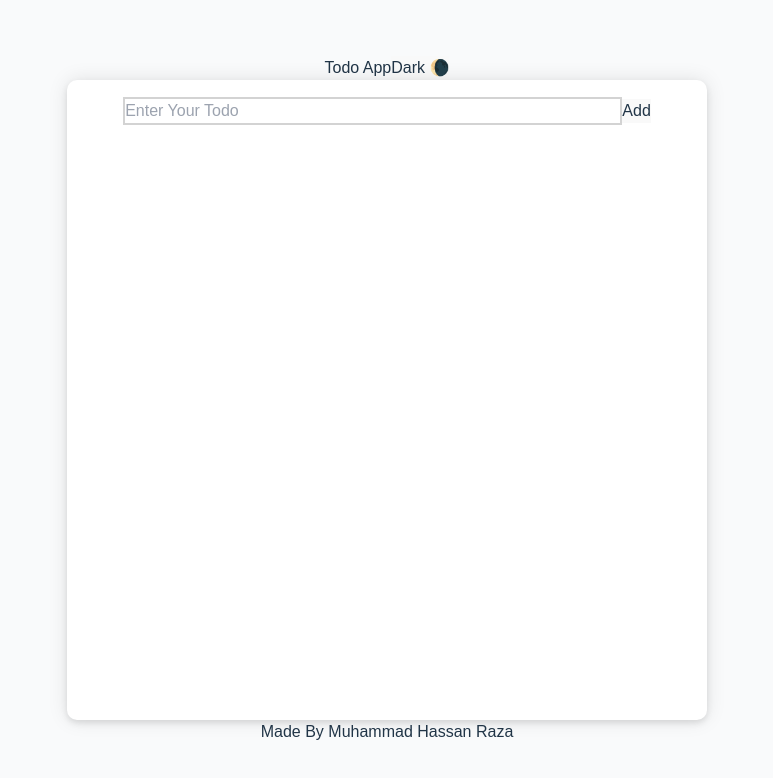
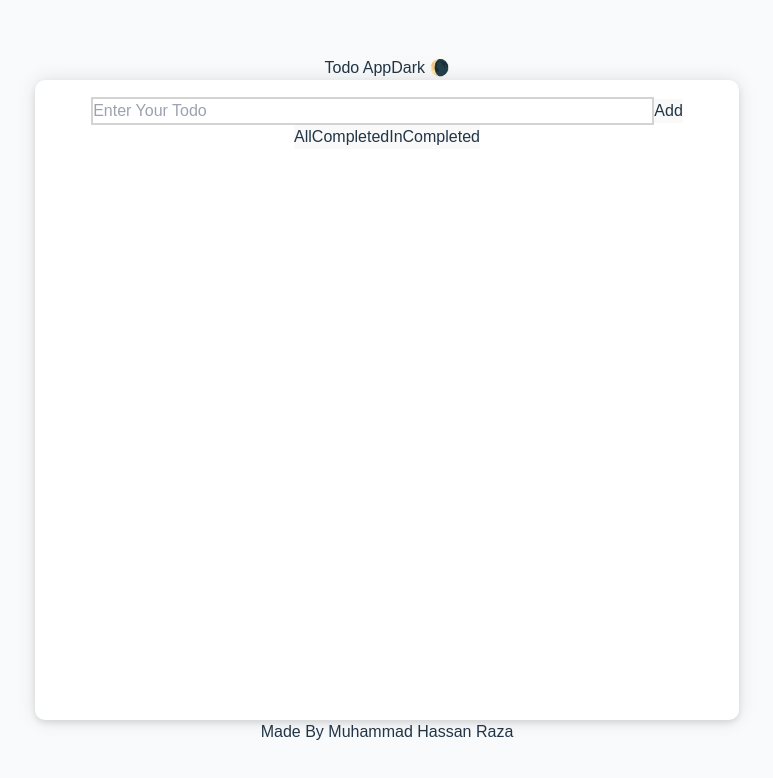
Before and after one commit to MuhammadHassanRaza25/Todo-App-React, a React (Vite) app: page / in a window 1280 px wide. Shown: the top 778 px of the page, without its empty margins (253-1026 px from the left). Built offline with nearby package versions, Linux system fonts and the light colour scheme.

Commit message:
Todo App React

```diff
--- a/src/App.jsx
+++ b/src/App.jsx
@@ -2,6 +2,7 @@ import { useContext, useState } from 'react'
 import './App.css'
 import TodoInput from './components/TodoInput';
 import TodoList from './components/TodoList';
+import FilterButtons from './components/FilterButtons'
 import { ThemeContext } from './context/ThemeContext';
 
 function App() {
@@ -9,11 +10,19 @@ const [todo, setTodo] = useState('')
 const [todos, setTodos] = useState([])
 const [editBtn, setEditBtn] = useState(false)
 
-//using context
+// Using context for light/dark mode
 const {theme, setTheme} = useContext(ThemeContext)
 // console.log(theme);
 
-// add todo function
+// Change body light/dark mode using context
+{theme == "light"
+  ?
+  document.getElementById('root').style.backgroundColor = '#f9fafb'
+  :
+  document.getElementById('root').style.backgroundColor = 'black'
+}
+
+// Add todo function
 let addBtn = ()=>{
   const allTodosarray = [...todos, {
     todo,
@@ -25,16 +34,16 @@ let addBtn = ()=>{
 }
 // summary: new array bangaya or usmy pichle sary todos agaye or hamny 1 or new todo add kardia. or setTodos main push krdia.
 
-// delete todo function  //niche map main se id pas ki h.
+// Delete todo function  //niche map main se id pas ki h.
 let delTodo = (id)=>{
   let del = todos.filter((abc)=> abc.id !== id);
   setTodos([...del])
 }
 
-// edit todo function
+// Edit todo function
 let editTodo = (id)=>{
  let editTodo = todos.find((data)=> data.id === id)   //is se edit pe click karne se todo or uski id mili h.
- setTodo(editTodo.todo)         //get todo value & set to input.
+ setTodo(editTodo.todo)     //get todo value & set to input.
 
  let remainingTodos = todos.filter((data) => data.id !== id);
  setTodos(remainingTodos);
@@ -44,7 +53,8 @@ let editTodo = (id)=>{
   return (
     <>
     {/* Header Start */}
-    {theme == 'light' ?
+    {theme == 'light'
+     ?
       // light theme
       <h1 className='header flex justify-between p-3.5 bg-white border-b-2 text-3xl font-semibold -mt-4 mb-5 w-full'><span>Todo <span className='text-purple-600'>App</span></span>
       <button className='btn text-lg font-semibold border-2 border-purple-600 bg-purple-600 text-white w-24 rounded-lg p-0.5 hover:bg-white hover:text-purple-600'
@@ -72,7 +82,8 @@ let editTodo = (id)=>{
    {/* Header End */}
 
     {/* Todo List Box ⬇ */}
-    {theme == 'light'?
+    {theme == 'light'
+      ?
        // light theme
        <div className='box'>
           <TodoInput
@@ -81,6 +92,8 @@ let editTodo = (id)=>{
           onClick={addBtn}
           showEditBtn={editBtn}
           />
+
+          <FilterButtons/>
 
           {todos.map((data)=>(
            <TodoList
@@ -92,7 +105,7 @@ let editTodo = (id)=>{
           ))}
         </div>
       :
-    //  dark theme
+       // dark theme
         <div className='boxDark'>
           <TodoInput
           value={todo}
@@ -100,6 +113,8 @@ let editTodo = (id)=>{
           onClick={addBtn}
           showEditBtn={editBtn}
           />
+
+          <FilterButtons/>
 
           {todos.map((data)=>(
            <TodoList
--- /dev/null
+++ b/src/components/FilterButtons.jsx
@@ -0,0 +1,12 @@
+
+function FilterButtons(){
+    return(
+      <div className="flex justify-between rounded-xl mb-8">
+        <button className="btn border-2 border-purple-600 font-semibold text-lg bg-purple-600 text-white p-2 w-full rounded-xl hover:bg-white hover:text-purple-600">All</button>
+        <button className="btn border-2 border-purple-600 font-semibold text-lg bg-purple-600 text-white p-2 w-full rounded-xl ml-2 hover:bg-white hover:text-purple-600">Completed</button>
+        <button className="btn border-2 border-purple-600 font-semibold text-lg bg-purple-600 text-white p-2 w-full rounded-xl ml-2 hover:bg-white hover:text-purple-600">InCompleted</button>
+      </div>
+    )
+}
+
+export default FilterButtons;
--- a/src/components/TodoInput.jsx
+++ b/src/components/TodoInput.jsx
@@ -8,20 +8,22 @@ const {theme, setTheme} = useContext(ThemeContext)
 
 return(
     <>
-    {theme == 'light'?
+    {theme == 'light'
+      ?
        // light theme
-    <div className="flex mb-8">
+       <div className="flex mb-6">
          <input className="todoInput font-bold p-2.5 rounded-xl focus:border-purple-600 hover:border-purple-600 focus:placeholder:text-purple-600"
           type="text" value={value} placeholder="Enter Your Todo" onChange={onChange}/>
           <button disabled={value === ''} className="btn border-2 border-purple-600 font-semibold text-xl bg-purple-600 text-white p-2 w-28 rounded-xl ml-2 hover:bg-white hover:text-purple-600" onClick={onClick}>{showEditBtn?"Edit" : "Add"}</button>
        </div>
       :
        // dark theme
-    <div className="flex mb-8">
+       <div className="flex mb-6">
           <input className="todoInput bg-black text-white font-bold p-2.5 rounded-xl focus:border-purple-600 hover:border-purple-600 focus:placeholder:text-purple-600 placeholder:text-gray-300"
            type="text" value={value} placeholder="Enter Your Todo" onChange={onChange}/>
           <button disabled={value === ''} className="btn border-2 border-purple-600 font-semibold text-xl bg-purple-600 text-white p-2 w-28 rounded-xl ml-2 hover:bg-white hover:text-purple-600" onClick={onClick}>{showEditBtn?"Edit" : "Add"}</button>
-    </div>}
+       </div>
+       }
     </>
 )
 }
--- a/src/index.css
+++ b/src/index.css
@@ -38,7 +38,7 @@ body {
 /* light theme box */
 .box{
   height: 80vh;
-  width:50vw;
+  width:55vw;
   background-color: white;
   box-shadow: 0px 0px 20px rgba(0, 0, 0, 0.1), 0px 3px 6px rgba(0, 0, 0, 0.1);
   border-radius: 10px;
@@ -52,12 +52,12 @@ body {
 /* dark theme box */
 .boxDark{
   height: 80vh;
-  width:50vw;
+  width:55vw;
   background-color: black;
-  border:2px solid lightgrey;
   border-radius: 10px;
   padding: 17px;
   overflow: scroll;
+  box-shadow: 0px 0px 5px white, 0px 0px 6px white;
 }
 .boxDark::-webkit-scrollbar{
   display: none;
@@ -68,7 +68,7 @@ body {
 }
 
 .todoInput{
-  width: 39vw;
+  width: 44vw;
   border: 2px solid lightgrey;
   transition: all 0.5s;
 }
```
Lines whose indentation alone changed are shown as unchanged.
